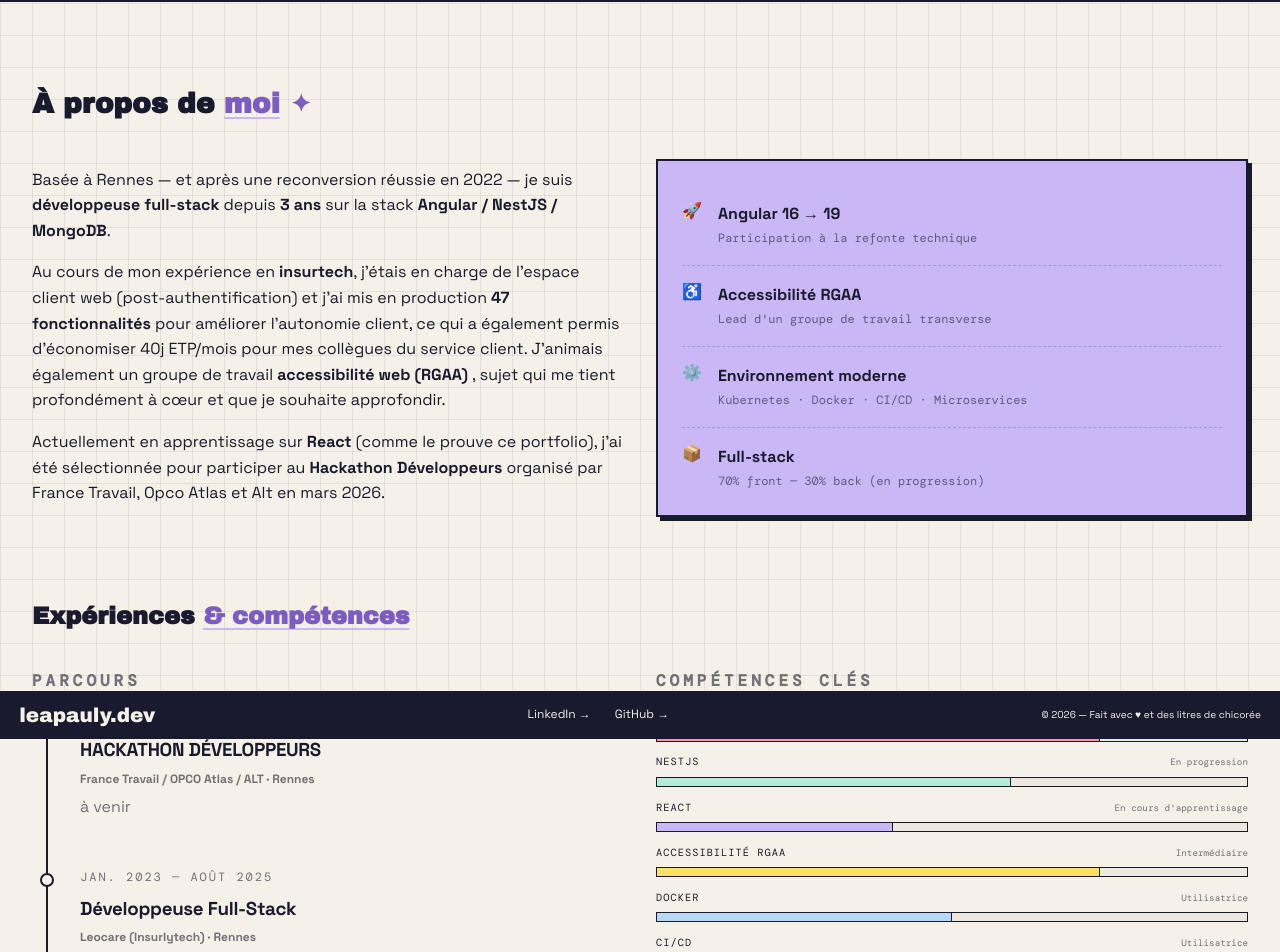
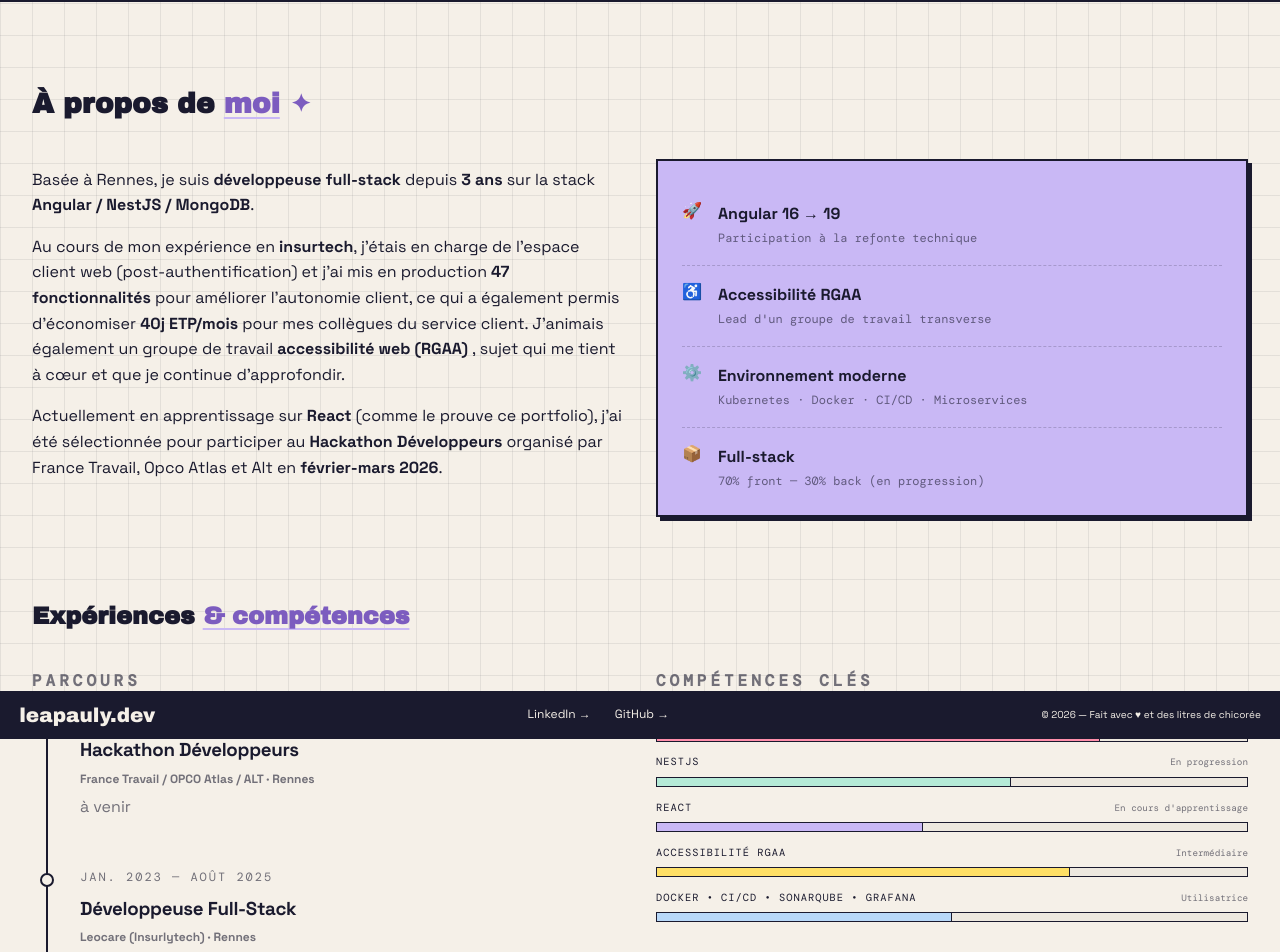
Before and after one commit to LeasaurusRex/portfolio, a React (Vite) app: page /about in a window 1280 px wide. Shown: the part 61-1013 px from the top of the page. Built offline with nearby package versions, Linux system fonts and the light colour scheme.

Commit message:
feat(nav) : use of react router + modifications of some texts

```diff
--- a/src/pages/About/components/Description.tsx
+++ b/src/pages/About/components/Description.tsx
@@ -5,7 +5,7 @@ function Description() {
     <section className={styles.container}>
       <article>
         <p className={styles.desc}>
-          Basée à Rennes — et après une reconversion réussie en 2022 — je suis
+          Basée à Rennes, je suis
           <span className="bold"> développeuse full-stack </span>
           depuis <span className="bold"> 3 ans</span> sur la stack{" "}
           <span className="bold"> Angular / NestJS / MongoDB</span>.
@@ -15,18 +15,19 @@ function Description() {
           j'étais en charge de l'espace client web (post-authentification) et
           j'ai mis en production
           <span className="bold"> 47 fonctionnalités </span> pour améliorer
-          l'autonomie client, ce qui a également permis d'économiser 40j
-          ETP/mois pour mes collègues du service client. J'animais également un
-          groupe de travail
+          l'autonomie client, ce qui a également permis d'économiser{" "}
+          <span className="bold">40j ETP/mois</span> pour mes collègues du
+          service client. J'animais également un groupe de travail
           <span className="bold"> accessibilité web (RGAA) </span>, sujet qui me
-          tient profondément à cœur et que je souhaite approfondir.
+          tient à cœur et que je continue d'approfondir.
         </p>
         <p className={styles.desc}>
           Actuellement en apprentissage sur
           <span className="bold"> React </span> (comme le prouve ce portfolio),
           j'ai été sélectionnée pour participer au
           <span className="bold"> Hackathon Développeurs </span> organisé par
-          France Travail, Opco Atlas et Alt en mars 2026.
+          France Travail, Opco Atlas et Alt en{" "}
+          <span className="bold">février-mars 2026</span>.
           <br />
         </p>
       </article>
--- a/src/pages/About/components/Skills.tsx
+++ b/src/pages/About/components/Skills.tsx
@@ -23,28 +23,23 @@ function Skills() {
           <span className={styles.name}>React</span>
           <span className={styles.level}>En cours d'apprentissage</span>
         </div>
-        <Skillbar width="40%" color="lavender" />
+        <Skillbar width="45%" color="lavender" />
       </div>
       <div>
         <div className={styles.header}>
           <span className={styles.name}>Accessibilité RGAA</span>
           <span className={styles.level}>Intermédiaire</span>
         </div>
-        <Skillbar width="75%" color="yellow" />
+        <Skillbar width="70%" color="yellow" />
       </div>
       <div>
         <div className={styles.header}>
-          <span className={styles.name}>Docker</span>
+          <span className={styles.name}>
+            Docker • CI/CD • SonarQube • Grafana
+          </span>
           <span className={styles.level}>Utilisatrice</span>
         </div>
         <Skillbar width="50%" color="sky" />
-      </div>
-      <div>
-        <div className={styles.header}>
-          <span className={styles.name}>CI/CD</span>
-          <span className={styles.level}>Utilisatrice</span>
-        </div>
-        <Skillbar width="50%" color="peach" />
       </div>
     </div>
   );
--- a/src/pages/About/components/Timeline.tsx
+++ b/src/pages/About/components/Timeline.tsx
@@ -35,7 +35,7 @@ function Timeline() {
     <div className={styles.timeline}>
       <TimelineItem
         date="MARS 2026"
-        title="HACKATHON DÉVELOPPEURS"
+        title="Hackathon Développeurs"
         subtitle="France Travail / OPCO Atlas / ALT · Rennes"
         description="à venir"
         isActive={true}
@@ -52,7 +52,7 @@ function Timeline() {
         date="OCTOBRE — DÉCEMBRE 2022"
         title="POEI Développeur·se Full-stack JavaScript"
         subtitle="Zenika Academy · Rennes"
-        description="TypeScript · Angular · NestJS · MongoDB · Docker · Node.js · Express"
+        description="JavaScript · TypeScript · Angular · NestJS · MongoDB · Docker · Node.js · Express"
       />
 
       <TimelineItem
--- a/src/pages/Home/components/Hero.tsx
+++ b/src/pages/Home/components/Hero.tsx
@@ -28,8 +28,12 @@ function Hero() {
           ont du caractère. <br />
         </p>
         <div className={styles.heroActions}>
-          <Button variant="pink">✦ Voir mes projets</Button>
-          <Button variant="white">GitHub →</Button>
+          <Button variant="pink" to="/realisations">
+            ✦ Voir mes projets
+          </Button>
+          <Button variant="white" href="https://github.com/LeasaurusRex">
+            GitHub →
+          </Button>
         </div>
       </div>
     </article>
--- a/src/shared/Button.tsx
+++ b/src/shared/Button.tsx
@@ -1,4 +1,5 @@
 import styles from "./Button.module.css";
+import { Link, type To } from "react-router-dom";
 
 interface ButtonProps {
   children: React.ReactNode;
@@ -7,6 +8,7 @@ interface ButtonProps {
   onClick?: () => void;
   icon?: React.ReactNode;
   href?: string;
+  to?: To;
 }
 
 function Button({
@@ -16,15 +18,30 @@ function Button({
   onClick,
   icon,
   href,
+  to,
 }: ButtonProps) {
   const classes = `${styles.btn} ${styles[variant]} ${styles[size]}`;
 
   if (href) {
     return (
-      <a href={href} className={classes}>
+      <a
+        href={href}
+        target="_blank"
+        rel="noopener noreferrer"
+        className={classes}
+      >
         {children}
         {icon && <span className={styles.icon}>{icon}</span>}
       </a>
+    );
+  }
+
+  if (to) {
+    return (
+      <Link to={to} className={classes}>
+        {children}
+        {icon && <span className={styles.icon}>{icon}</span>}
+      </Link>
     );
   }
 
--- a/src/shared/Footer.tsx
+++ b/src/shared/Footer.tsx
@@ -9,6 +9,7 @@ function Footer() {
           className={styles.footerLink}
           href="https://www.linkedin.com/in/leapauly/"
           target="_blank"
+          rel="noopener noreferrer"
         >
           LinkedIn →
         </a>
@@ -16,6 +17,7 @@ function Footer() {
           className={styles.footerLink}
           href="https://github.com/LeasaurusRex"
           target="_blank"
+          rel="noopener noreferrer"
         >
           GitHub →
         </a>
--- a/src/shared/Header.module.css
+++ b/src/shared/Header.module.css
@@ -92,3 +92,7 @@
 .link:hover::before {
   transform: scaleX(1);
 }
+
+.link.active {
+  font-weight: bold;
+}
--- a/src/shared/Header.tsx
+++ b/src/shared/Header.tsx
@@ -1,11 +1,12 @@
 import styles from "./Header.module.css";
 import leasaur from "@/assets/leasaur.png";
 import Button from "@/shared/Button.tsx";
+import { Link, NavLink } from "react-router-dom";
 
 function Header() {
   return (
     <header className={styles.header}>
-      <a href="/" className={styles.logo}>
+      <Link to="/" className={styles.logo}>
         <img
           src={leasaur}
           alt=""
@@ -13,31 +14,46 @@ function Header() {
           aria-hidden="true"
         />
         <span className={styles.logoTitle}>leapauly.dev</span>
-      </a>
+      </Link>
       <nav className={styles.nav}>
         <ul className={styles.navList}>
           <li>
-            <a className={styles.link} href="/">
+            <NavLink
+              className={({ isActive }) =>
+                `${styles.link} ${isActive ? styles.active : ""}`
+              }
+              to="/"
+            >
               accueil
-            </a>
+            </NavLink>
           </li>
           <li>
-            <a className={styles.link} href="/about">
+            <NavLink
+              className={({ isActive }) =>
+                `${styles.link} ${isActive ? styles.active : ""}`
+              }
+              to="/a-propos"
+            >
               à propos
-            </a>
+            </NavLink>
           </li>
-          <li>
-            <a className={styles.link} href="/projects">
+          {/* <li>
+            <NavLink
+              className={({ isActive }) =>
+                `${styles.link} ${isActive ? styles.active : ""}`
+              }
+              to="/realisations"
+            >
               réalisations
-            </a>
-          </li>
+            </NavLink>
+          </li> */}
         </ul>
       </nav>
       <Button
         variant="yellow"
         size="md"
         children="✦ Me contacter"
-        href="/contact"
+        href="https://www.linkedin.com/in/leapauly/"
       />
     </header>
   );
```
